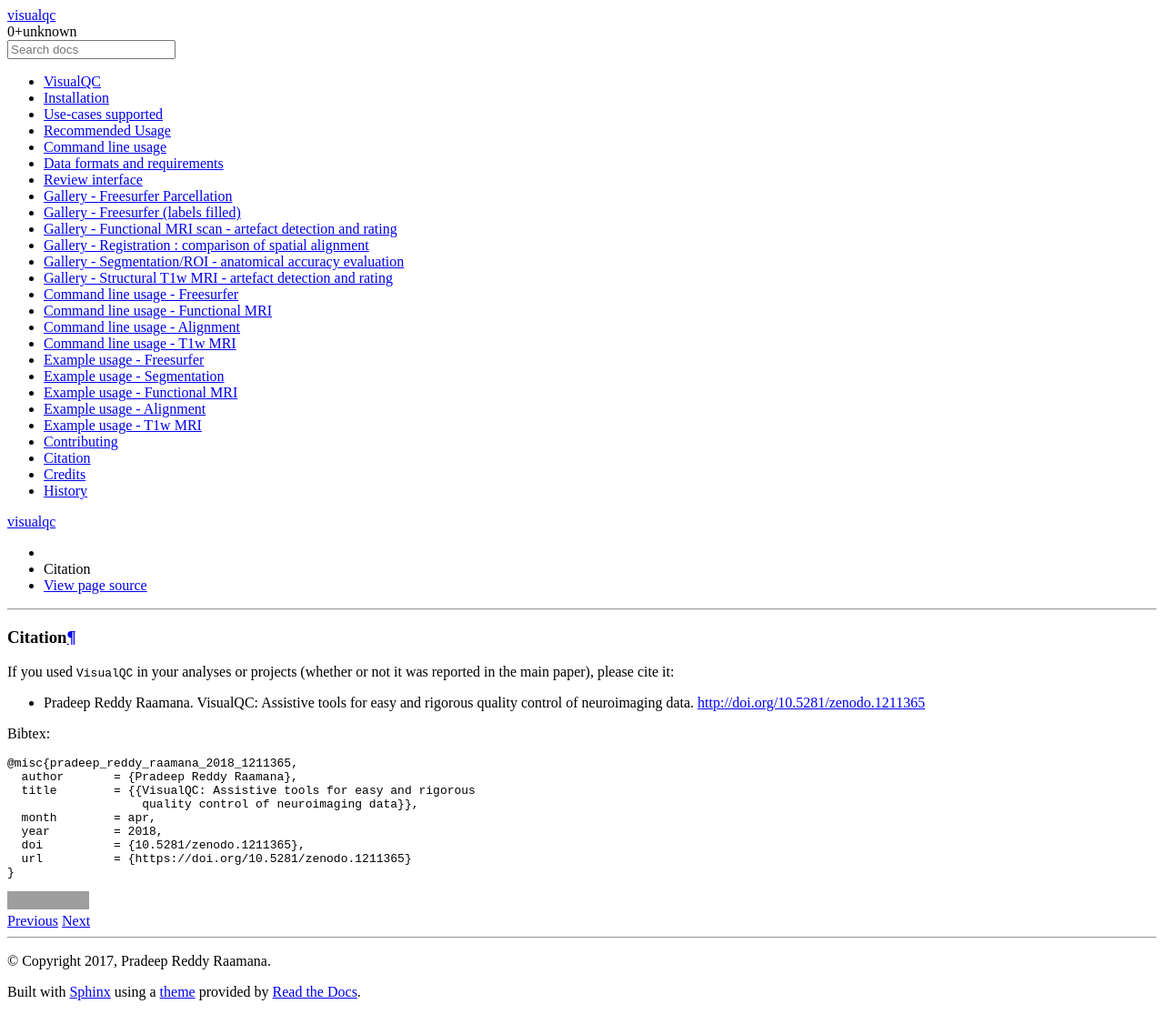
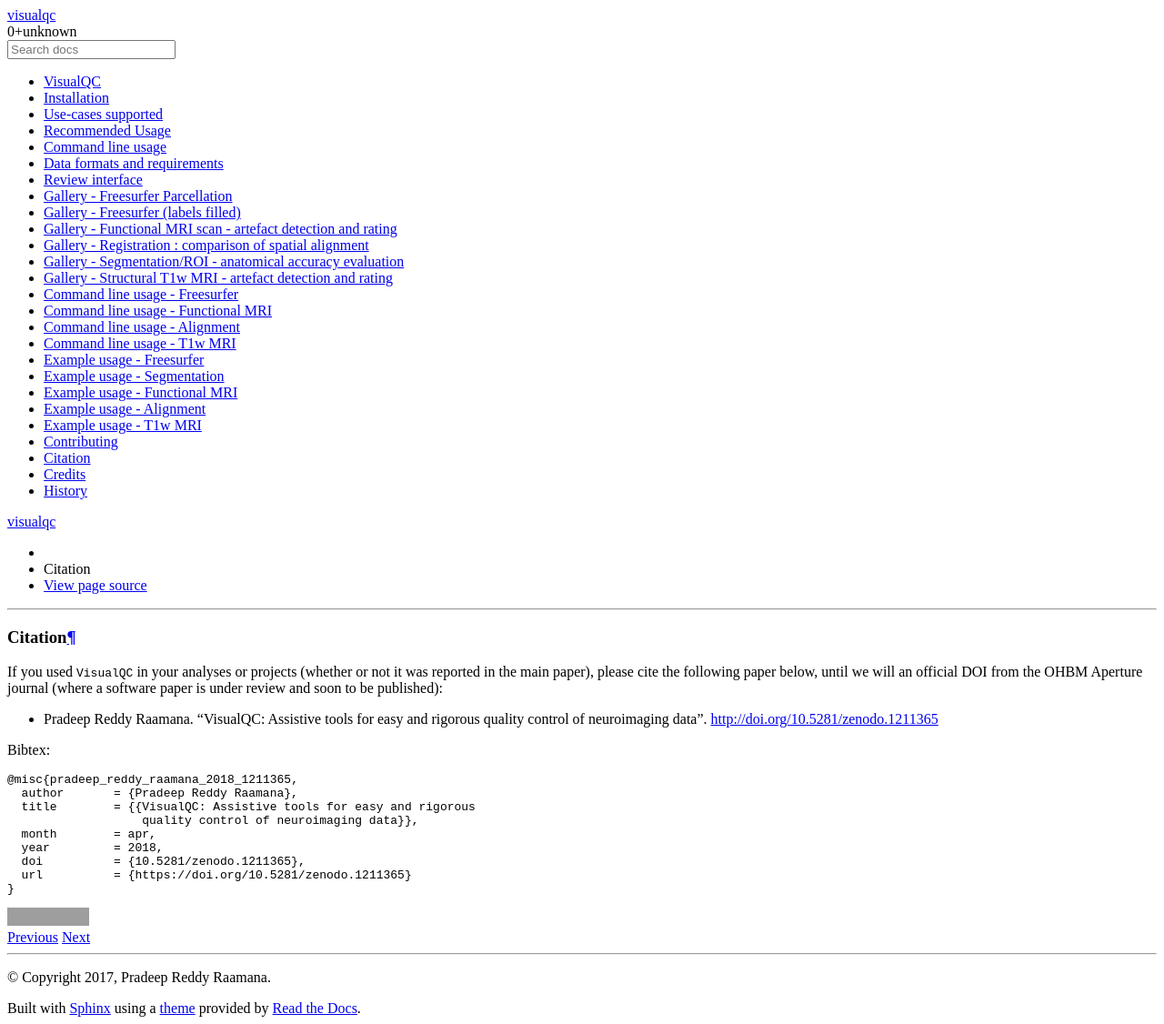
Before and after one commit to raamana/visualqc, a Sphinx documentation site: the page built from docs/citation.rst, in a window 1280 px wide. Shown: the whole page at 91% size. Built offline with Sphinx 7.4.7 and the Read the Docs theme 2.0.0, drawn with Linux system fonts in a browser that asks for light colours; grey boxes are pictures that could not be loaded.

Commit message:
note about the future changes in DOI

```diff
--- a/docs/citation.rst
+++ b/docs/citation.rst
@@ -1,9 +1,9 @@
 Citation
 -----------
 
-If you used ``VisualQC`` in your analyses or projects (whether or not it was reported in the main paper), please cite it:
+If you used ``VisualQC`` in your analyses or projects (whether or not it was reported in the main paper), please cite the following paper below, until we will an official DOI from the OHBM Aperture journal (where a software paper is under review and soon to be published):
 
-- Pradeep Reddy Raamana. VisualQC: Assistive tools for easy and rigorous quality control of neuroimaging data. http://doi.org/10.5281/zenodo.1211365
+- Pradeep Reddy Raamana. "VisualQC: Assistive tools for easy and rigorous quality control of neuroimaging data". http://doi.org/10.5281/zenodo.1211365
 
 Bibtex:
 
```
